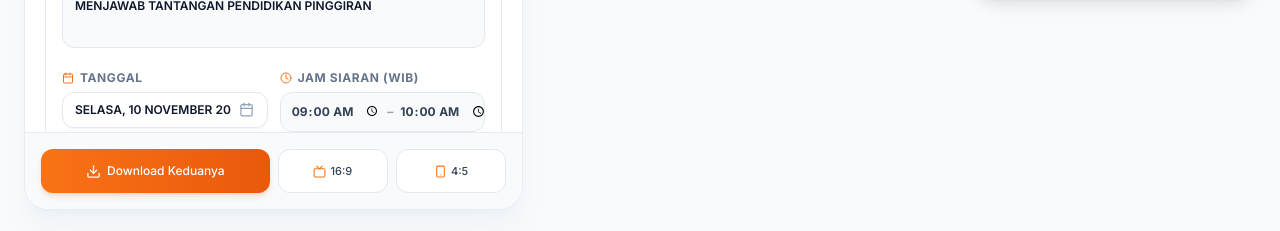
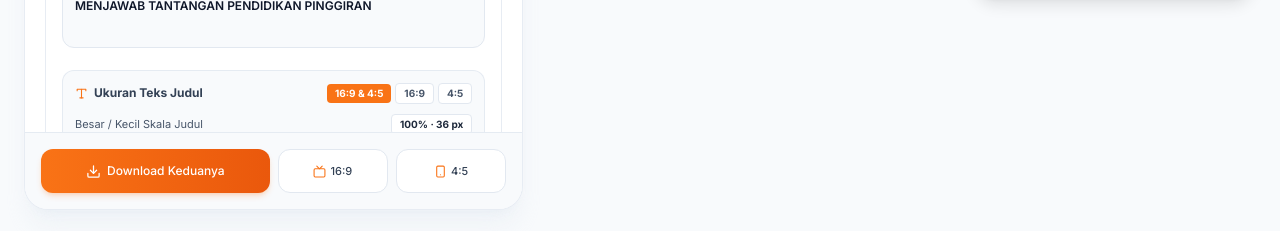
Before and after one commit to iqbalhood/thumbnail_siaran, a Next.js app: page /generator in a window 1280 px wide. Shown: the part 591-822 px from the top of the page. Built offline with nearby package versions, Linux system fonts and the light colour scheme; no server answers; the database is empty.

Commit message:
feat: add font size scale setting for title in thumbnail and poster

```diff
--- a/app/(protected)/generator/page.tsx
+++ b/app/(protected)/generator/page.tsx
@@ -70,6 +70,7 @@ export interface FormatStyleConfig {
   infoColor: string;
   speakerColor: string;
   promoColor: string;
+  titleScale: number;
   titleXOffset: number;
   titleYOffset: number;
   speakerXOffset: number;
@@ -184,6 +185,7 @@ const createDefaultFormatStyle = (): FormatStyleConfig => {
     infoColor: '#FFFFFF',
     speakerColor: '#FFFFFF',
     promoColor: '#FFFFFF',
+    titleScale: 100,
     titleXOffset: 0,
     titleYOffset: 0,
     speakerXOffset: 0,
@@ -222,6 +224,7 @@ const extractFormatStyleFromObject = (raw: any, fallback: FormatStyleConfig): Fo
     infoColor: raw.infoColor || fallback.infoColor,
     speakerColor: raw.speakerColor || fallback.speakerColor,
     promoColor: raw.promoColor || fallback.promoColor,
+    titleScale: raw.titleScale !== undefined ? Number(raw.titleScale) : fallback.titleScale,
     titleXOffset: raw.titleXOffset !== undefined ? Number(raw.titleXOffset) : fallback.titleXOffset,
     titleYOffset: raw.titleYOffset !== undefined ? Number(raw.titleYOffset) : fallback.titleYOffset,
     speakerXOffset: raw.speakerXOffset !== undefined ? Number(raw.speakerXOffset) : fallback.speakerXOffset,
@@ -1394,6 +1397,87 @@ export default function GeneratorPage() {
                       />
                     </div>
 
+                    {/* Pengaturan Ukuran Teks Judul */}
+                    <div className="p-3 bg-slate-50 border border-slate-200/80 rounded-xl space-y-2.5">
+                      <div className="flex flex-wrap items-center justify-between gap-1.5">
+                        <span className="text-xs font-bold text-slate-700 flex items-center gap-1.5">
+                          <Type size={13} className="text-orange-500" />
+                          Ukuran Teks Judul
+                        </span>
+                        <div className="flex items-center gap-1">
+                          {(['both', 'youtube', 'poster'] as const).map((t) => (
+                            <button
+                              key={t}
+                              type="button"
+                              onClick={() => setEditTarget(t)}
+                              className={`px-2 py-0.5 rounded text-[10px] font-bold transition-all ${
+                                editTarget === t
+                                  ? 'bg-orange-500 text-white shadow-2xs'
+                                  : 'bg-white text-slate-600 border border-slate-200 hover:bg-slate-100'
+                              }`}
+                            >
+                              {t === 'both' ? '16:9 & 4:5' : t === 'youtube' ? '16:9' : '4:5'}
+                            </button>
+                          ))}
+                          {activeStyle.titleScale !== 100 && (
+                            <button
+                              type="button"
+                              onClick={() => updateStyle({ titleScale: 100 })}
+                              className="text-[10px] font-bold text-orange-600 hover:text-orange-700 ml-1"
+                            >
+                              Reset
+                            </button>
+                          )}
+                        </div>
+                      </div>
+
+                      <div className="space-y-1">
+                        <div className="flex items-center justify-between text-[11px] text-slate-600">
+                          <span>Besar / Kecil Skala Judul</span>
+                          <span className="font-bold text-slate-800 bg-white px-2 py-0.5 rounded border border-slate-200 text-[10px]">
+                            {activeStyle.titleScale}% · {editTarget === 'poster' ? Math.round(42 * activeStyle.titleScale / 100) : Math.round(36 * activeStyle.titleScale / 100)} px
+                          </span>
+                        </div>
+                        <input
+                          type="range"
+                          min="50"
+                          max="180"
+                          step="2"
+                          value={activeStyle.titleScale}
+                          onChange={(e) => updateStyle({ titleScale: Number(e.target.value) })}
+                          className="w-full accent-orange-500 cursor-pointer"
+                        />
+                        <div className="flex justify-between text-[9px] text-slate-400 font-medium pt-0.5">
+                          <span>50% (Kecil)</span>
+                          <span>100% (Standar)</span>
+                          <span>180% (Besar)</span>
+                        </div>
+                      </div>
+
+                      {/* Tombol Cepat Preset Ukuran */}
+                      <div className="grid grid-cols-4 gap-1.5 pt-0.5">
+                        {[
+                          { label: 'Kecil', scale: 80 },
+                          { label: 'Normal', scale: 100 },
+                          { label: 'Besar', scale: 120 },
+                          { label: 'Ekstra', scale: 140 },
+                        ].map((preset) => (
+                          <button
+                            key={preset.scale}
+                            type="button"
+                            onClick={() => updateStyle({ titleScale: preset.scale })}
+                            className={`py-1.5 px-1 rounded-lg text-[10px] font-bold border transition-all text-center ${
+                              activeStyle.titleScale === preset.scale
+                                ? 'bg-orange-500 text-white border-orange-500 shadow-2xs'
+                                : 'bg-white text-slate-600 border-slate-200 hover:bg-slate-100'
+                            }`}
+                          >
+                            {preset.label} ({preset.scale}%)
+                          </button>
+                        ))}
+                      </div>
+                    </div>
+
                     {/* Tanggal & Jam Siaran (Side-by-Side) */}
                     <div className="grid grid-cols-1 sm:grid-cols-2 gap-3">
                       {/* Tanggal */}
@@ -2435,22 +2519,41 @@ export default function GeneratorPage() {
                   <div className="p-4 space-y-4">
                     {renderFormatTargetBar()}
 
-                    {/* A. Posisi Judul */}
+                    {/* A. Posisi & Ukuran Judul */}
                     <div className="p-3 bg-slate-50 border border-slate-200/70 rounded-xl space-y-2.5">
                       <div className="flex items-center justify-between">
                         <span className="text-xs font-bold text-slate-700 flex items-center gap-1.5">
                           <Move size={13} className="text-orange-500" />
-                          Posisi Judul Dialog
+                          Posisi & Ukuran Judul Dialog
                         </span>
-                        {(activeStyle.titleXOffset !== 0 || activeStyle.titleYOffset !== 0) && (
+                        {(activeStyle.titleXOffset !== 0 || activeStyle.titleYOffset !== 0 || activeStyle.titleScale !== 100) && (
                           <button
                             type="button"
-                            onClick={() => updateStyle({ titleXOffset: 0, titleYOffset: 0 })}
+                            onClick={() => updateStyle({ titleXOffset: 0, titleYOffset: 0, titleScale: 100 })}
                             className="text-[10px] font-bold text-orange-600 hover:text-orange-700"
                           >
                             Reset Judul
                           </button>
                         )}
+                      </div>
+
+                      {/* Slider Ukuran Judul */}
+                      <div className="space-y-1 pb-2 border-b border-slate-200/60">
+                        <div className="flex items-center justify-between text-[11px] text-slate-600">
+                          <span>🔍 Ukuran / Skala Teks</span>
+                          <span className="font-bold text-slate-800 bg-white px-1.5 py-0.5 rounded border border-slate-200 text-[10px]">
+                            {activeStyle.titleScale}% · {editTarget === 'poster' ? Math.round(42 * activeStyle.titleScale / 100) : Math.round(36 * activeStyle.titleScale / 100)} px
+                          </span>
+                        </div>
+                        <input
+                          type="range"
+                          min="50"
+                          max="180"
+                          step="2"
+                          value={activeStyle.titleScale}
+                          onChange={(e) => updateStyle({ titleScale: Number(e.target.value) })}
+                          className="w-full accent-orange-500 cursor-pointer"
+                        />
                       </div>
 
                       <div className="grid grid-cols-1 sm:grid-cols-2 gap-3">
--- a/components/generator/PosterPreview.tsx
+++ b/components/generator/PosterPreview.tsx
@@ -49,6 +49,7 @@ export function PosterPreview({ data, id = 'poster-svg' }: PosterPreviewProps) {
     infoColor = '#FFFFFF',
     speakerColor = '#FFFFFF',
     promoColor = '#FFFFFF',
+    titleScale = 100,
     titleXOffset = 0,
     titleYOffset = 0,
     showEventName = true,
@@ -269,19 +270,28 @@ export function PosterPreview({ data, id = 'poster-svg' }: PosterPreviewProps) {
         )}
 
         {/* 4. Title */}
+        {(() => {
+          const basePosterTitleFontSize = 42;
+          const computedTitleFontSize = Math.round(basePosterTitleFontSize * ((titleScale || 100) / 100));
+          const computedTitleLineHeight = Math.round(computedTitleFontSize * 1.33);
+          return (
             <text
               x={70 + titleXOffset}
               y={225 + titleYOffset}
               fill={titleColor}
               fontFamily="Space Grotesk, sans-serif"
-          fontSize="42"
+              fontSize={computedTitleFontSize}
               fontWeight="700"
               textAnchor="start"
             >
               {title.toUpperCase().split('\n').map((line, i) => (
-            <tspan x={70 + titleXOffset} dy={i === 0 ? 0 : 56} key={i}>{line}</tspan>
+                <tspan x={70 + titleXOffset} dy={i === 0 ? 0 : computedTitleLineHeight} key={i}>
+                  {line}
+                </tspan>
               ))}
             </text>
+          );
+        })()}
 
         {/* 5. Event Name */}
         {showEventName !== false && (
--- a/components/generator/ThumbnailPreview.tsx
+++ b/components/generator/ThumbnailPreview.tsx
@@ -47,6 +47,7 @@ export interface ThumbnailData {
   infoColor?: string;
   speakerColor?: string;
   promoColor?: string;
+  titleScale?: number;
   titleXOffset?: number;
   titleYOffset?: number;
   showEventName?: boolean;
@@ -100,6 +101,7 @@ export function ThumbnailPreview({ data, id = 'thumbnail-svg' }: ThumbnailPrevie
     infoColor = '#FFFFFF',
     speakerColor = '#FFFFFF',
     promoColor = '#FFFFFF',
+    titleScale = 100,
     titleXOffset = 0,
     titleYOffset = 0,
     showEventName = true,
@@ -266,19 +268,28 @@ export function ThumbnailPreview({ data, id = 'thumbnail-svg' }: ThumbnailPrevie
         )}
 
         {/* 4. Title */}
+        {(() => {
+          const baseTitleFontSize = 36;
+          const computedTitleFontSize = Math.round(baseTitleFontSize * ((titleScale || 100) / 100));
+          const computedTitleLineHeight = Math.round(computedTitleFontSize * 1.38);
+          return (
             <text
               x={80 + titleXOffset}
               y={180 + titleYOffset}
               fill={titleColor}
               fontFamily="Space Grotesk, sans-serif"
-          fontSize="36"
+              fontSize={computedTitleFontSize}
               fontWeight="700"
               textAnchor="start"
             >
               {title.toUpperCase().split('\n').map((line, i) => (
-            <tspan x={80 + titleXOffset} dy={i === 0 ? 0 : 50} key={i}>{line}</tspan>
+                <tspan x={80 + titleXOffset} dy={i === 0 ? 0 : computedTitleLineHeight} key={i}>
+                  {line}
+                </tspan>
               ))}
             </text>
+          );
+        })()}
 
         {/* 5. Event Name */}
         {showEventName !== false && (
```
Also changed, not shown: components/settings/UserManagement.tsx (line endings or trailing spaces), lib/auth/permissions.ts (line endings or trailing spaces), 1 other file (tests, documents, lock files or other folders). Lines whose indentation alone changed are shown as unchanged.
